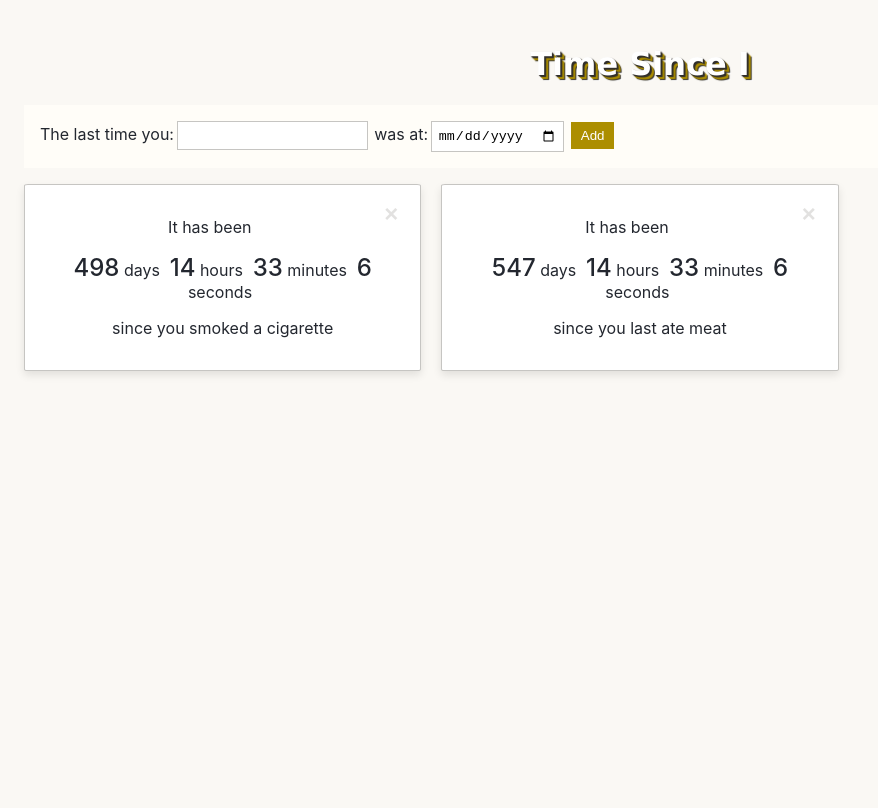
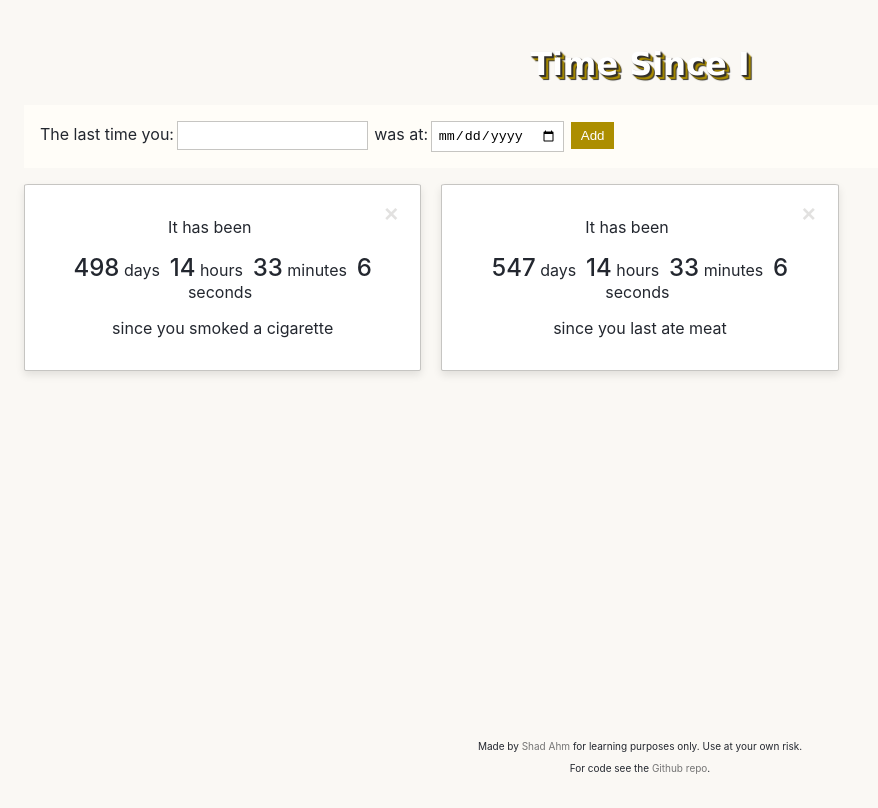
Before and after one commit to ShadAhm/time-since-i, a React (Create React App) app: page / in a window 1280 px wide. Shown: the whole page, without its empty margins (0-878 px from the left). Built offline with nearby package versions, Linux system fonts and the light colour scheme.

Commit message:
Added footer

```diff
--- a/src/App.tsx
+++ b/src/App.tsx
@@ -4,10 +4,16 @@ import CountupCards from './components/CountupCards/CountupCards';
 
 function App() {
   return (
-    <div className="App">
-      <h1>Time Since I</h1>
-      <CountupCards></CountupCards>
-    </div>
+    <>
+      <div className="main-content">
+        <h1>Time Since I</h1>
+        <CountupCards></CountupCards>
+      </div>
+      <footer>
+        <p>Made by <a href="https://shadahm.github.io">Shad Ahm</a> for learning purposes only. Use at your own risk.</p>
+        <p>For code see the <a href="https://github.com/ShadAhm/time-since-i">Github repo</a>.</p>
+      </footer>
+    </>
   );
 }
 
--- a/src/components/CountupCards/CountupCards.scss
+++ b/src/components/CountupCards/CountupCards.scss
@@ -9,3 +9,10 @@ div.header-form {
   grid-template-columns: repeat(3, 1fr);
   gap: 20px;
 }
+
+@media (width < 768px) {
+  .countup-cards {
+    grid-template-columns: 1fr;
+    margin: 0.5rem 0;
+  }
+}
--- a/src/index.css
+++ b/src/index.css
@@ -6,7 +6,33 @@ body {
   -webkit-font-smoothing: antialiased;
   -moz-osx-font-smoothing: grayscale;
   background-color: rgb(250, 248, 244);
-  color:rgb(35 39 47)
+  color:rgb(35 39 47);
+}
+
+div#root {
+  display: flex;
+  flex-direction: column;
+  min-height: 95vh;
+}
+
+.main-content {
+  flex: 1 0 auto;
+}
+
+footer {
+  flex-shrink: 0;
+  text-align: center;
+  font-size: x-small;
+  color: #757575,
+}
+
+a {
+  color: #757575;
+  text-decoration: none;
+}
+
+a:hover {
+  text-decoration: underline;
 }
 
 code {
```
